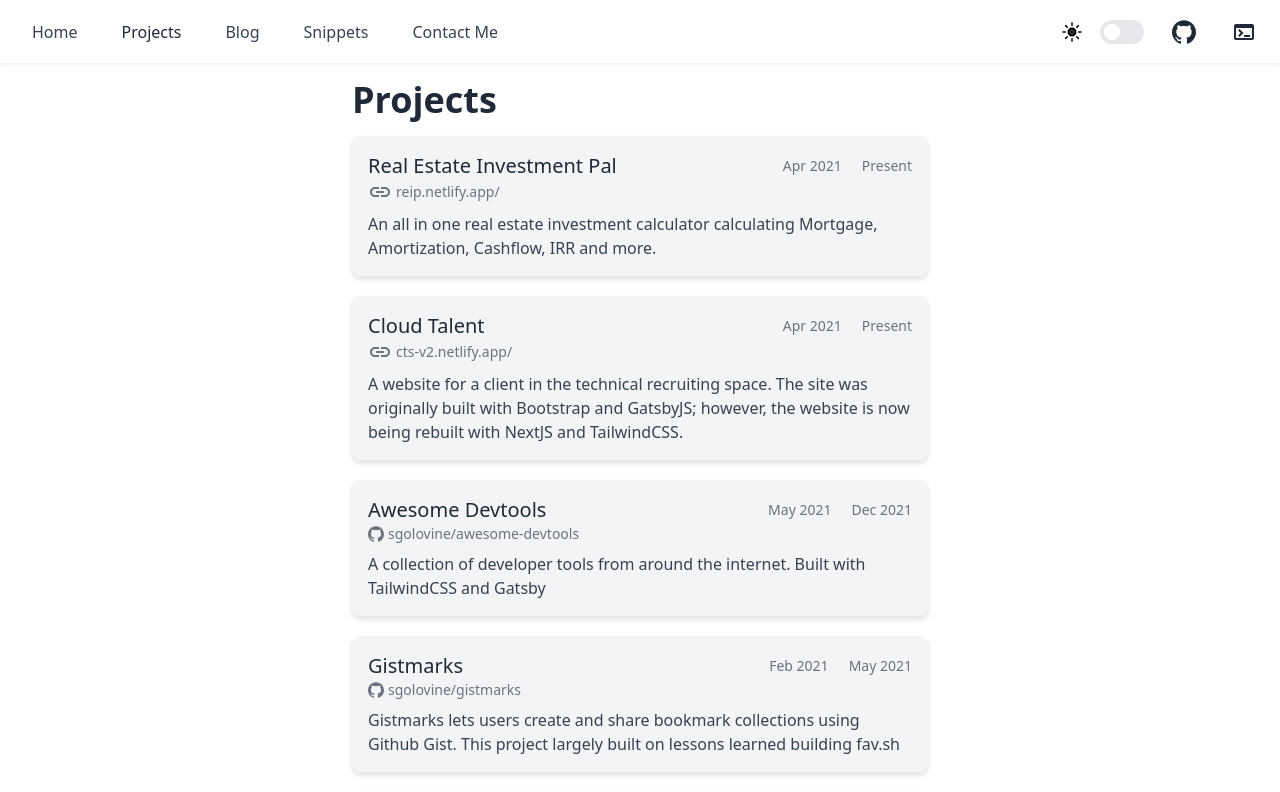
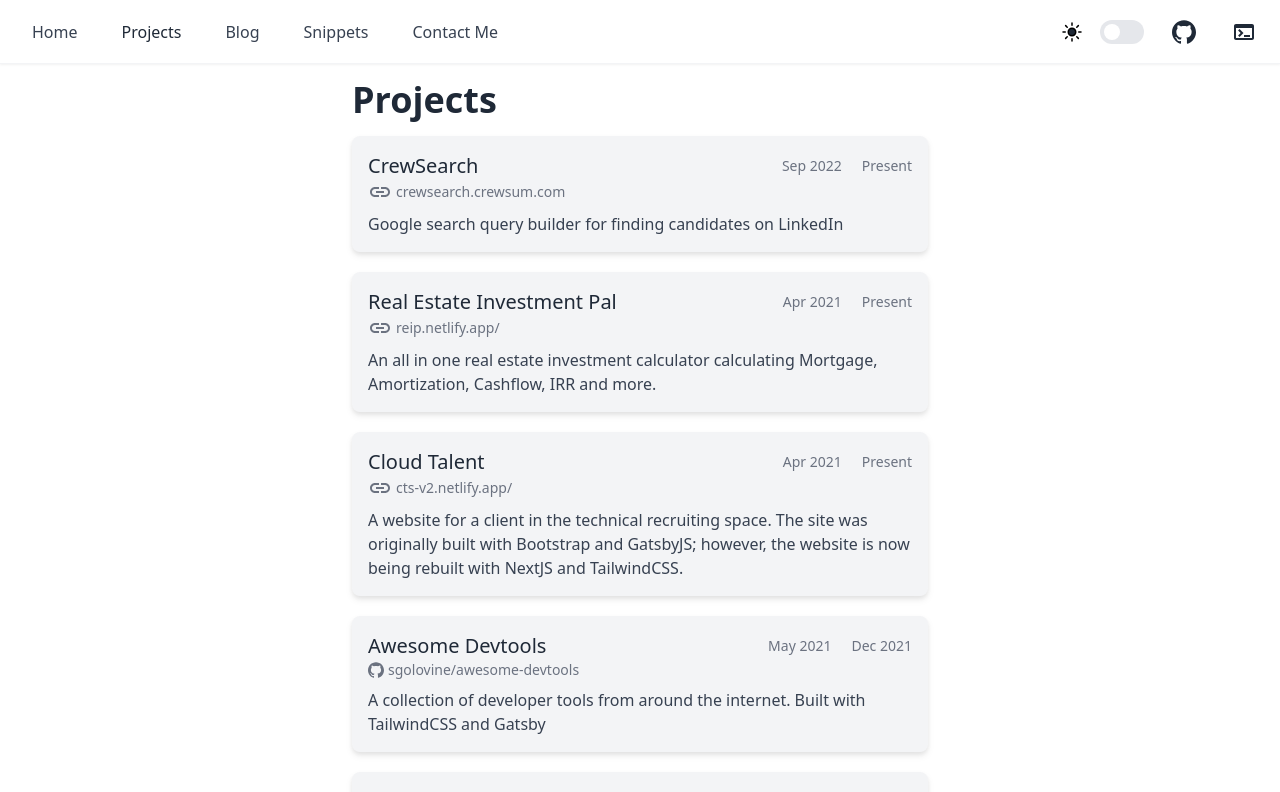
Before and after one commit to sgolovine/www-2022, a Next.js app: page /projects in a window 1280 px wide. Shown: the top 792 px of the page. Built offline with nearby package versions, Linux system fonts and the light colour scheme.

Commit message:
fix(projects): remove z-index

```diff
--- a/content/projects/projects.json
+++ b/content/projects/projects.json
@@ -1,4 +1,12 @@
 [
+  {
+    "id": "crew-search",
+    "name": "CrewSearch",
+    "startDate": "09/01/2022",
+    "endDate": "present",
+    "description": "Google search query builder for finding candidates on LinkedIn",
+    "url": "https://crewsearch.crewsum.com"
+  },
   {
     "id": "real-estate-investment-pal",
     "name": "Real Estate Investment Pal",
@@ -36,7 +44,6 @@
     "id": "awesome-devtools",
     "name": "Awesome Devtools",
     "description": "A collection of developer tools from around the internet. Built with TailwindCSS and Gatsby",
-    "project-type": "side-project",
     "startDate": "05/15/2021",
     "endDate": "12/12/2021",
     "github": {
@@ -59,7 +66,6 @@
     "id": "fav-sh",
     "name": "Fav Bookmark Manager",
     "description": "Chrome and Firefox extension that lets users save a collection of bookmarks to Github Gist. Predecessor to GistMarks.",
-    "project-type": "side-project",
     "startDate": "03/08/2020",
     "endDate": "01/11/2021",
     "github": {
--- a/src/features/projects/component/ProjectItem/ProjectItem.tsx
+++ b/src/features/projects/component/ProjectItem/ProjectItem.tsx
@@ -28,9 +28,7 @@ export const ProjectItem: React.FC<Project> = ({
   const styles = makeStyles()
 
   return (
-    // We need to add a z-index here to prevent the dev menu
-    // From rendering under it.
-    <div style={{ zIndex: -1 }} className={styles.container}>
+    <div className={styles.container}>
       <span className={styles.headerContainer}>
         <p className={styles.headerText}>{name}</p>
         <span className={styles.headerDateContainer}>
```
